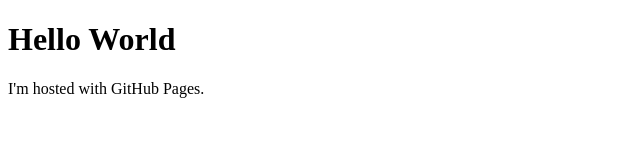
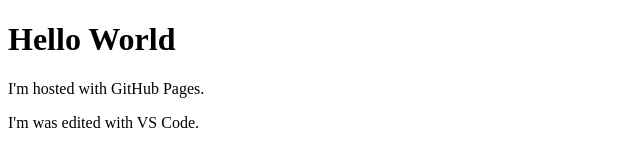
Before and after one commit to dl-alexandre/dl-alexandre.github.io, a plain HTML site: page index.html in a window 1280 px wide. Shown: the whole page, without its empty margins (0-640 px from the left). Drawn offline with Linux system fonts and the light colour scheme.

Commit message:
New Paragraph

```diff
--- a/index.html
+++ b/index.html
@@ -3,5 +3,6 @@
 <body>
 <h1>Hello World</h1>
 <p>I'm hosted with GitHub Pages.</p>
+<p>I'm was edited with VS Code.</p>
 </body>
 </html>
```
